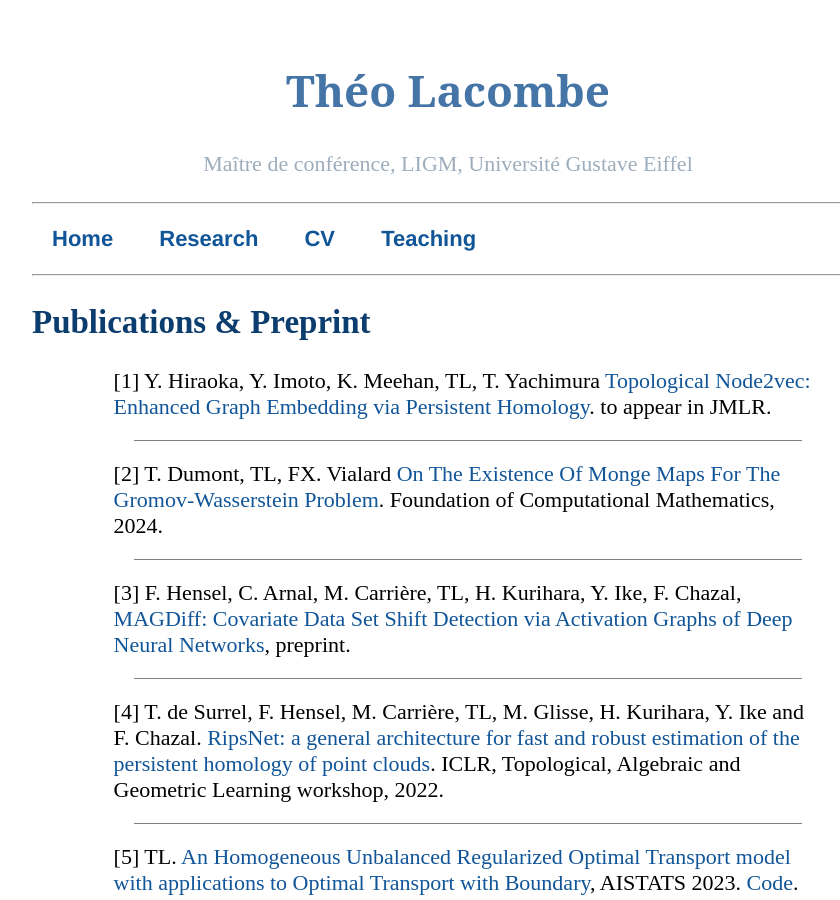
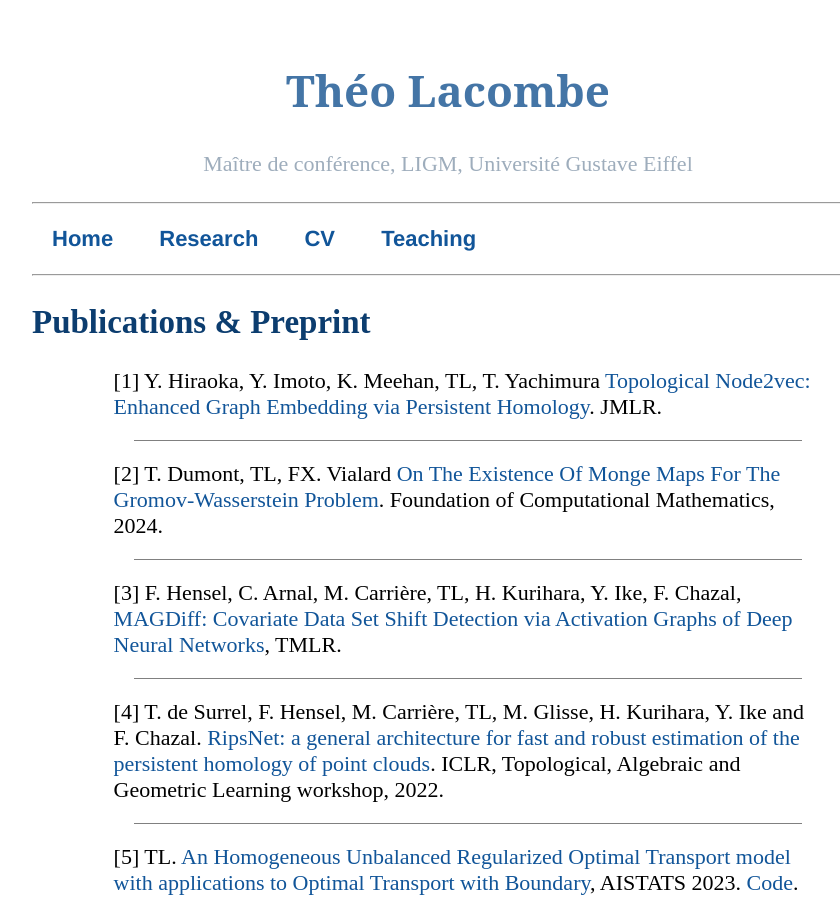
Before and after one commit to tlacombe/tlacombe.github.io, a Jekyll site: the page built from research/index.html, in a window 1280 px wide and 900 px high. Shown: the whole window, without its empty margins (192-1032 px from the left). Built offline with Jekyll 4.4.1, drawn with Linux system fonts in a browser that asks for light colours.

Commit message:
update paper

```diff
--- a/research/index.html
+++ b/research/index.html
@@ -4,9 +4,9 @@ title: TL - Research
 ---
 <h2>Publications & Preprint</h2>
 	<ol class="publi">
-		<li> Y. Hiraoka, Y. Imoto, K. Meehan, TL, T. Yachimura <a href="https://arxiv.org/abs/2309.08241">Topological Node2vec: Enhanced Graph Embedding via Persistent Homology</a>. to appear in JMLR.</li>
+		<li> Y. Hiraoka, Y. Imoto, K. Meehan, TL, T. Yachimura <a href="https://arxiv.org/abs/2309.08241">Topological Node2vec: Enhanced Graph Embedding via Persistent Homology</a>. JMLR.</li>
 		<li> T. Dumont, TL, FX. Vialard <a href="https://arxiv.org/abs/2210.11945">On The Existence Of Monge Maps For The Gromov-Wasserstein Problem</a>. Foundation of Computational Mathematics, 2024.</li>
-		<li>F. Hensel, C. Arnal, M. Carrière, TL, H. Kurihara, Y. Ike, F. Chazal, <a href='https://arxiv.org/pdf/2305.13271.pdf'>MAGDiff: Covariate Data Set Shift Detection via Activation Graphs of Deep Neural Networks</a>, preprint. </li>
+		<li>F. Hensel, C. Arnal, M. Carrière, TL, H. Kurihara, Y. Ike, F. Chazal, <a href='https://arxiv.org/pdf/2305.13271.pdf'>MAGDiff: Covariate Data Set Shift Detection via Activation Graphs of Deep Neural Networks</a>, TMLR. </li>
 		<li> T. de Surrel, F. Hensel, M. Carrière, TL, M. Glisse, H. Kurihara, Y. Ike and F. Chazal. <a href="https://arxiv.org/abs/2202.01725">RipsNet: a general architecture for fast and robust estimation of the persistent homology of point clouds</a>. ICLR, Topological, Algebraic and Geometric Learning workshop, 2022.</li>
 		<li>TL. <a href="https://arxiv.org/abs/2201.02082">An Homogeneous Unbalanced Regularized Optimal Transport model with applications to Optimal Transport with Boundary</a>, AISTATS 2023. <a href='https://github.com/tlacombe/homogeneousUROT'>Code</a>.
 		<li>J.Leygonie, M.Carrière, TL, S.Oudot. <a href="https://arxiv.org/abs/2109.00530">A Gradient Sampling Algorithm for Stratified Maps with Applications to Topological Data Analysis</a>, Mathematical Programming.</li>
```
